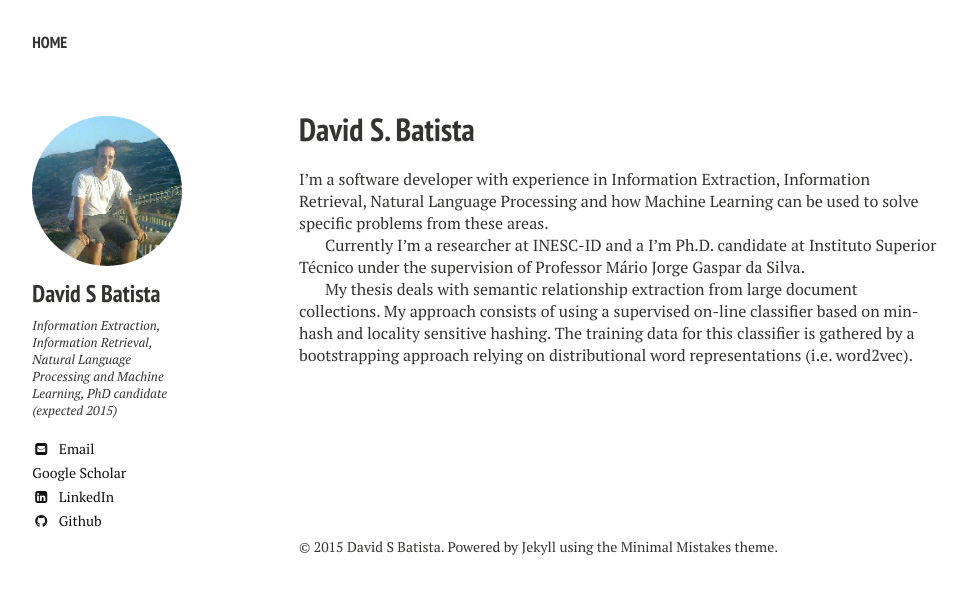
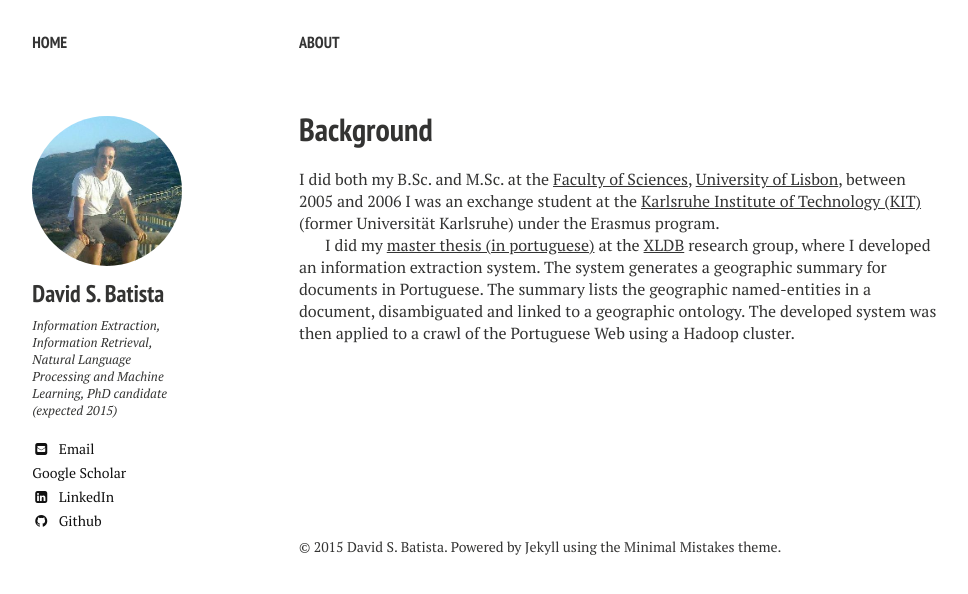
Before and after one commit to davidsbatista/davidsbatista.github.io, a Jekyll site: the page built from about/index.md, in a window 1280 px wide. Shown: the top 594 px of the page, without its empty margins (21-989 px from the left). Built offline with Jekyll 4.4.1, drawn with Linux system fonts in a browser that asks for light colours; nearby versions of some CDN libraries.

Commit message:
added background

```diff
--- a/_config.yml
+++ b/_config.yml
@@ -26,7 +26,7 @@ kramdown:
 
 # Site owner
 owner:
-  name: David S Batista
+  name: David S. Batista
   avatar: me.jpg
   bio: Information Extraction, Information Retrieval, Natural Language Processing and Machine Learning, PhD candidate (expected 2015)
   email: dsbatista@inesc-id.pt
--- a/_data/navigation.yml
+++ b/_data/navigation.yml
@@ -1,7 +1,7 @@
 # Site navigation links
 
-#- title: About
-#  url: /about/
+- title: About
+  url: /about/
 
 #- title: Publications
 #  url: /publications/
--- a/about/index.md
+++ b/about/index.md
@@ -1,6 +1,6 @@
 ---
 layout: page
-title: David S. Batista
+title: Background
 tags: [about, Jekyll, theme, responsive]
 modified: 2014-08-08T20:53:07.573882-04:00
 comments: false
@@ -11,31 +11,14 @@ share: false
 #  creditlink: http://wegraphics.net/downloads/free-ultimate-blurred-background-pack/
 ---
 
-I'm a software developer with experience in Information Extraction, Information Retrieval, Natural Language Processing and how Machine Learning can be used to solve specific problems from these areas.
+I did both my B.Sc. and M.Sc. at the [Faculty of Sciences], [University of Lisbon], between 2005 and 2006 I was an exchange student at the [Karlsruhe Institute of Technology (KIT)] (former Universität Karlsruhe) under the Erasmus program.
 
 
-Currently I'm a researcher at INESC-ID and a I'm Ph.D. candidate at Instituto Superior Técnico under the supervision of Professor Mário Jorge Gaspar da Silva.
 
+I did my [master thesis (in portuguese)] at the [XLDB] research group, where I developed an information extraction system. The system generates a geographic summary for documents in Portuguese. The summary lists the geographic named-entities in a document, disambiguated and linked to a geographic ontology. The developed system was then applied to a crawl of the Portuguese Web using a Hadoop cluster.
 
-My thesis deals with semantic relationship extraction from large document collections. My approach consists of using a supervised on-line classifier based on min-hash and locality sensitive hashing. The training data for this classifier is gathered by a bootstrapping approach relying on distributional word representations (i.e. word2vec).
-
-<!--
-#Programming Languages
-• Java
-• Python
-• Bash shell scripting
-
-#Databases / Full-Text Search Engines / Graph-Databases / NoSQL
-• MySQL
-• PostgreSQL
-• Apache Lucene / Solr
-• Neo4j
-• Redis
-
-
-#Software Tools for NLP, IE, IR and Machine Learning
-• Python: Natural Language Toolkit (NLTK), Scikit-Learn, Gensim
-• Stanford CoreNLP
-• Apache OpenNLP
-• LingPipe
--->
+[master thesis (in portuguese)]: http://repositorio.ul.pt/bitstream/10451/4510/1/ulfc055802_tm_David_Batista.pdf
+[Karlsruhe Institute of Technology (KIT)]: http://www.kit.edu/english/
+[Faculty of Sciences]: http://www.fc.ul.pt/en/
+[University of Lisbon]: http://www.ulisboa.pt
+[XLDB]: http://xldb.fc.ul.pt/
```
Also changed, not shown: index.md (+53 -7 lines).
